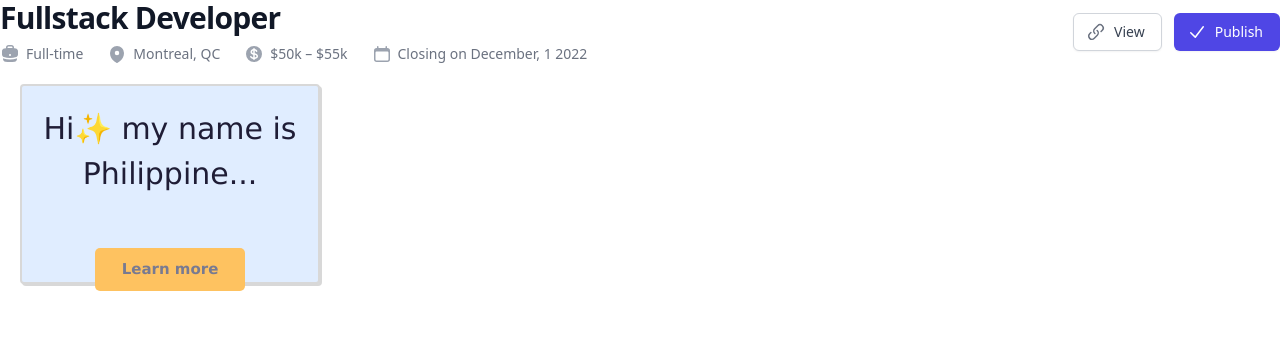
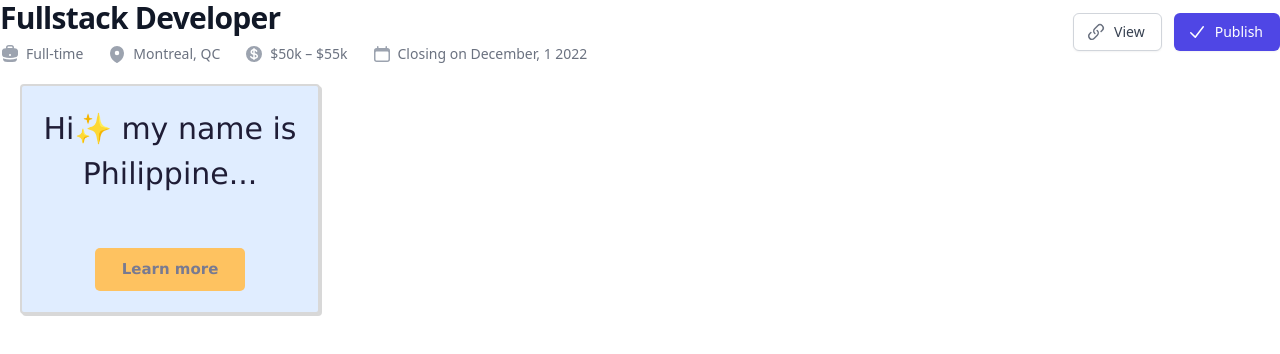
Before and after one commit to Plorrain/my-own-personnal-app, a React (Create React App) app: page / in a window 1280 px wide. Shown: the top 354 px of the page. Built offline with nearby package versions, Linux system fonts and the light colour scheme.

Commit message:
solution found: increasing height of card. Front and back

```diff
--- a/src/components/UI/CardFlip.css
+++ b/src/components/UI/CardFlip.css
@@ -1,6 +1,6 @@
 .front-card {
   width: 300px;
-  height: 200px;
+  height: 230px;
   background: #e0edff;
   border: 2px solid #D8D8D8;
   box-shadow: 2px 2px #D8D8D8;
@@ -21,13 +21,12 @@
   background: #FEC260;
   font-weight: bold;
   color: #787A91;
-  border-radius: 5px;
-
+  border-radius: 5px
 }
 
 .back-card {
   width: 300px;
-  height: 200px;
+  height: 230px;
   background: #FEC260;
   border:2px solid #D8D8D8;
   box-shadow: 2px 2px #D8D8D8;
```
